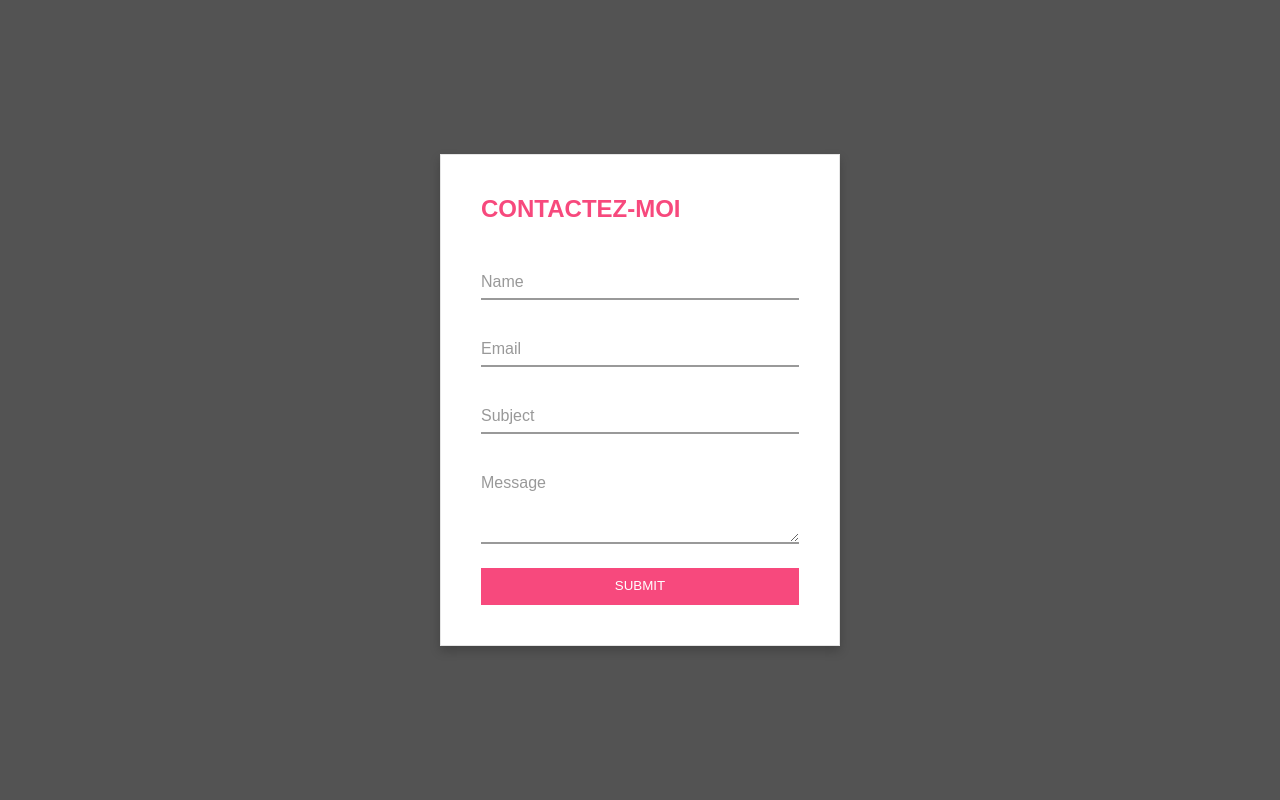
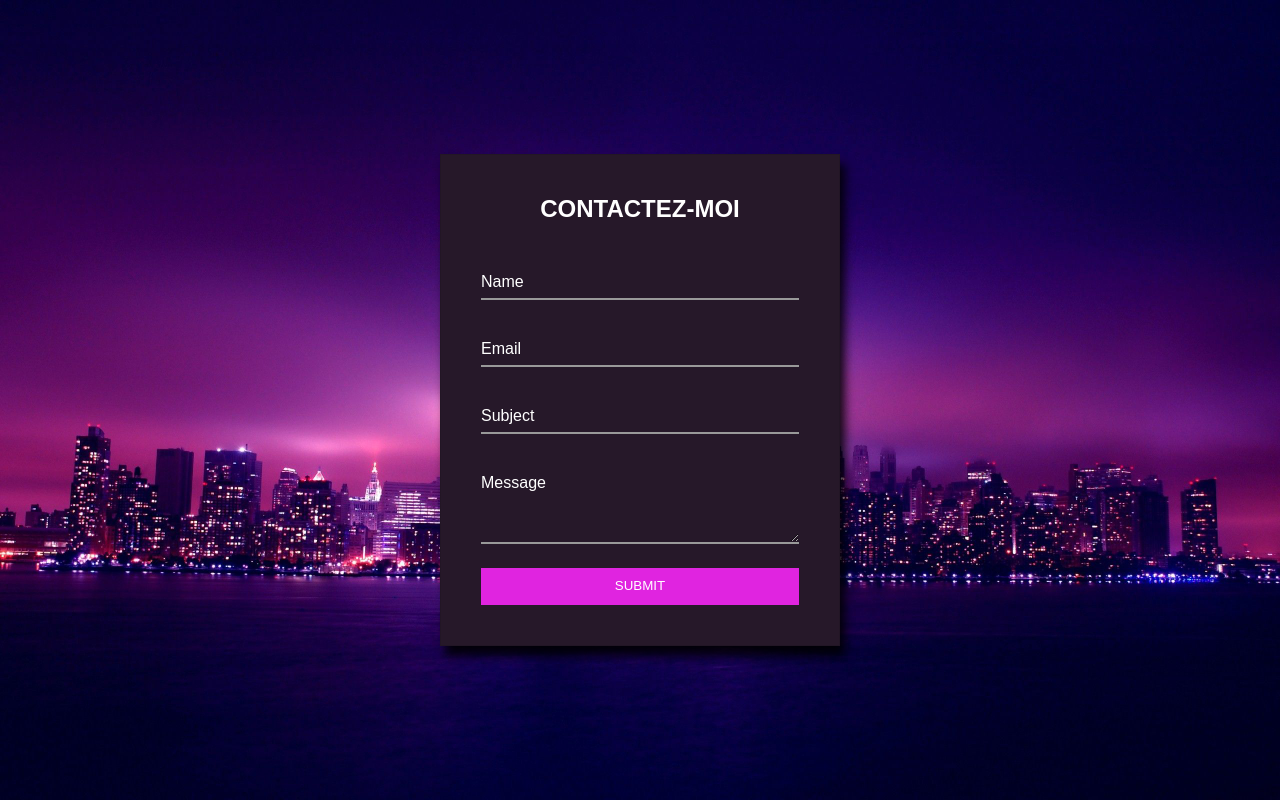
Before and after one commit to jeremieGenet/Formulary-pretty-, a plain HTML site: page index.html in a window 1280 px wide. Drawn offline with Linux system fonts and the light colour scheme.

Commit message:
Add Background image & style

```diff
--- a/style.css
+++ b/style.css
@@ -2,8 +2,9 @@ body{
     margin: 0;
     padding: 0;
     font-family: sans-serif;
-    background-color: rgb(83, 83, 83);
-    /*background: url() no-repeat cover;**
+    /*background-color: rgb(83, 83, 83);*/
+    background-image: url("./ville.jpg");
+    background-size: cover;
     /*background-repeat: no-repeat;*/
 }
 .contact-form{
@@ -14,16 +15,17 @@ body{
     transform: translate(-50%, -50%);
 
     width: 400px;
-    background: #fff;
     padding: 40px;
     box-sizing: border-box;
     border: 1px solid rgba(0, 0, 0, 0.1);
-    box-shadow: 0 5px 10px  rgba(0, 0, 0, 0.2);
+    box-shadow: 5px 10px 10px  rgba(0, 0, 0, 0.9);
+    background: rgb(38, 24, 41);
 }
 .contact-form h2{
+    text-align: center;
     margin: 0 0 40px;
     padding: 0;
-    color: #f7497d;
+    color: rgb(255, 255, 255);
     text-transform: uppercase;
 }
 .contact-form input{
@@ -43,6 +45,7 @@ body{
     outline: none; /* Supprime l'encadrement au focus de l'input ou textarea */
     border: none;
     border-bottom: 2px solid #999;
+    background: rgb(38, 24, 41);
 }
 .contact-form textarea{
     margin-bottom: 20px;
@@ -50,7 +53,7 @@ body{
 .contact-form input[type='submit']{
     border-bottom: none;
     cursor: pointer;
-    background: #f7497d;
+    background: #e024e0;
     color: #fff;
     margin-bottom: 0;
     text-transform: uppercase;
@@ -63,7 +66,7 @@ body{
     position: absolute;
     top: 10px;
     left: 0;
-    color: #999;
+    color: rgb(255, 255, 255);
     transition: .5s;
     pointer-events: none;
 }
@@ -74,7 +77,7 @@ body{
 {
     top: -12px;
     left: 0;
-    color: #f7497d;
+    color:#e024e0;
     font-size: 12px;
     font-weight: bold;
 }
@@ -84,5 +87,9 @@ body{
 .contact-form input:valid,
 .contact-form textarea:valid
 {
-    border-bottom: 2px solid  #f7497d;
+    border-bottom: 2px solid  #e024e0;
 }
+
+.contact-form input, textarea{
+    color: #999;
+}
```
Also changed, not shown: index.html (+0 -1 lines), ville.jpg (added).
